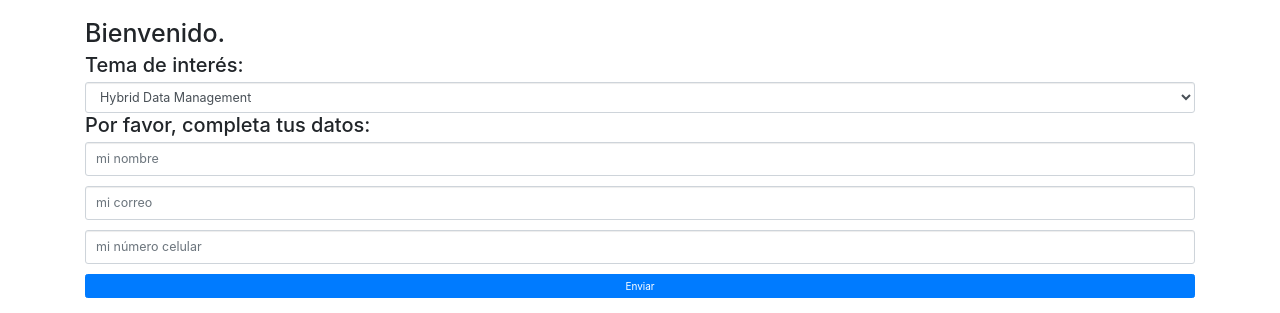
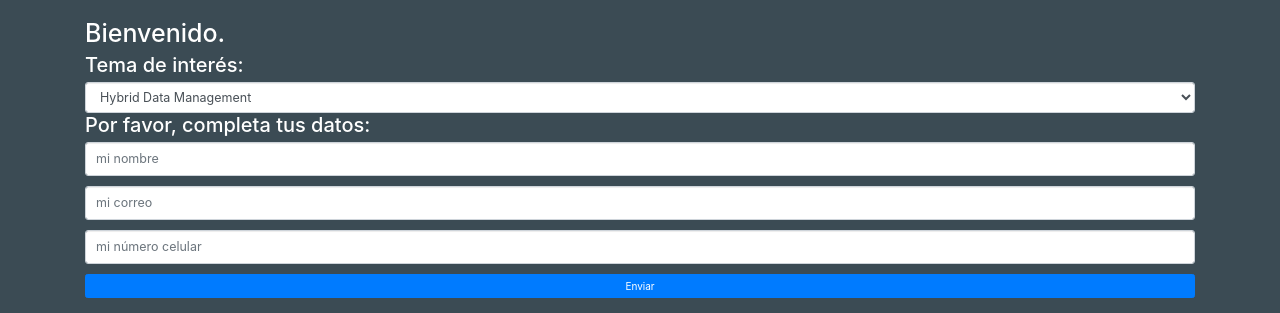
Before and after one commit to FerminAMC/surveys-ibm, a website: page views/index.html in a window 1280 px wide. Shown: the part 64-377 px from the top of the page. Drawn offline with nearby package versions, Linux system fonts and the light colour scheme.

Commit message:
Misma App previa pero con el color de fondo solicitado por cliente

```diff
--- a/people.csv
+++ b/people.csv
@@ -1,7 +1,12 @@
 "tema","name","email","phone"
 "Digital Business Automation","Marvin","marvin.the@martian.com","1234567890"
+"Hybrid Data Management","Mickey Mouse","correo@hotmail.com","5567656541"
+"Hybrid Data Management","Benito Juarez","correo@prueba.com","5567454345"
+"Hybrid Data Management","Hola","correo@gmail.com","5567475474"
+"Hybrid Data Management","hOLA A TODOS","correo@gmail.com","5567876756"
 "Data Science & Business Analytics","Nicolas Castillo","n.castillo@correo.com","5567678900"
 "IBM z Hybrid Cloud","Julio","correo@prueba.com","5567654987"
+"Hybrid Data Management","hola","correo@gmail.com","5567656787"
 "Watson & Cloud Platform","Watson","hey.boy@wat.son","1234567890"
 "Hybrid Data Management","Mei Misaki","","5567890987"
 "Hybrid Data Management","Silvia Hernandez","s.hernandez@correo.com","5564321675"
--- a/views/index.html
+++ b/views/index.html
@@ -8,9 +8,9 @@
     <title>Surveys IBM</title>
 
     <!-- Bootstrap -->
+    <link href="styles.css" rel="stylesheet">
     <link href="https://maxcdn.bootstrapcdn.com/bootstrap/3.3.7/css/bootstrap.min.css" rel="stylesheet">
     <link rel="stylesheet" href="https://maxcdn.bootstrapcdn.com/bootstrap/4.0.0-alpha.6/css/bootstrap.min.css" integrity="sha384-rwoIResjU2yc3z8GV/NPeZWAv56rSmLldC3R/AZzGRnGxQQKnKkoFVhFQhNUwEyJ" crossorigin="anonymous">
-    <link href="styles.css" rel="stylesheet">
 </head>
 
 <body>
--- a/views/styles.css
+++ b/views/styles.css
@@ -1,3 +1,13 @@
-.helloInput {
-  width: 200px;
+.container{
+  background-color: #3b4b54;
+  color: white;
+  height: 0px;
 }
+
+html{
+  background-color: #3b4b54;
+}
+
+body{
+  background-color: #3b4b54;
+}
```
